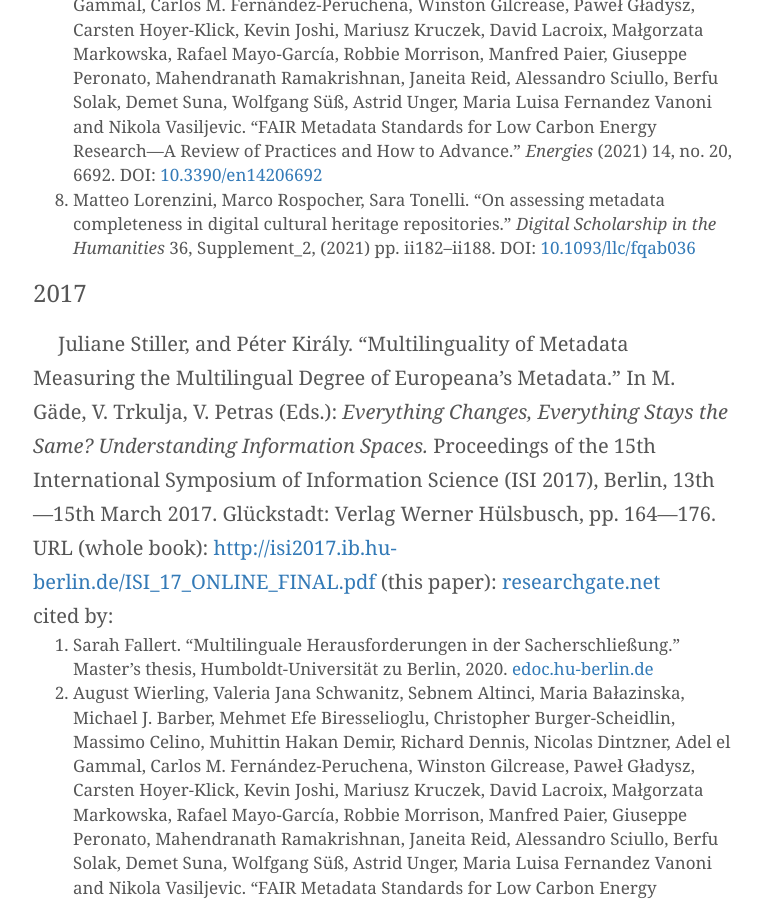
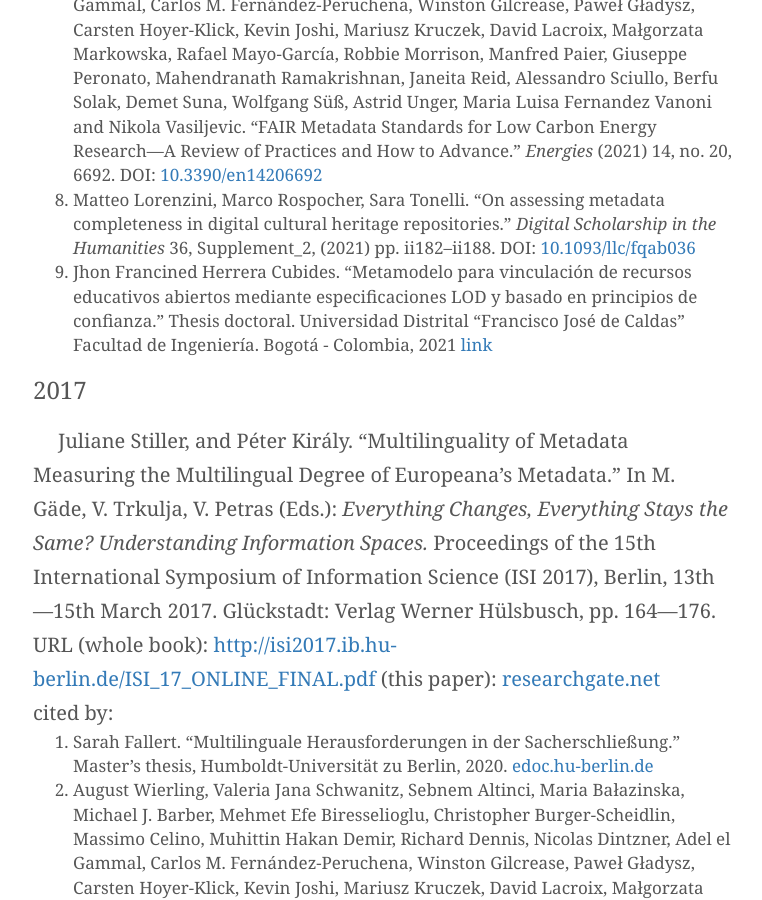
Before and after one commit to pkiraly/pkiraly.github.io, a Jekyll site: the page built from about.md, in a window 1280 px wide and 900 px high, scrolled down 2623 px. Shown: the whole window, without its empty margins (257-1019 px from the left). Built offline with Jekyll 4.4.1, drawn with Linux system fonts in a browser that asks for light colours; nearby versions of some CDN libraries; some web fonts are replaced; comment, search, counter and statistics services are not loaded; some of the changed text lies outside the part shown.

Commit message:
Adding doctorral thesis of Herrera Cubides

```diff
--- a/about.md
+++ b/about.md
@@ -63,8 +63,7 @@ cited by:<br/>
 6. Rachel Jaffe. "Rethinking Metadata’s Value and How It Is Evaluated." _Technical Services Quarterly_ 37, no. 4 (2020): 432-443. DOI: [10.1080/07317131.2020.1810443](https://doi.org/10.1080/07317131.2020.1810443)
 7. August Wierling, Valeria Jana Schwanitz, Sebnem Altinci, Maria Bałazinska, Michael J. Barber, Mehmet Efe Biresselioglu, Christopher Burger-Scheidlin, Massimo Celino, Muhittin Hakan Demir, Richard Dennis, Nicolas Dintzner, Adel el Gammal, Carlos M. Fernández-Peruchena, Winston Gilcrease, Paweł Gładysz, Carsten Hoyer-Klick, Kevin Joshi, Mariusz Kruczek, David Lacroix, Małgorzata Markowska, Rafael Mayo-García, Robbie Morrison, Manfred Paier, Giuseppe Peronato, Mahendranath Ramakrishnan, Janeita Reid, Alessandro Sciullo, Berfu Solak, Demet Suna, Wolfgang Süß, Astrid Unger, Maria Luisa Fernandez Vanoni and Nikola Vasiljevic. "FAIR Metadata Standards for Low Carbon Energy Research—A Review of Practices and How to Advance." _Energies_ (2021) 14, no. 20, 6692. DOI: [10.3390/en14206692](https://doi.org/10.3390/en14206692)
 8. Matteo Lorenzini, Marco Rospocher, Sara Tonelli. "On assessing metadata completeness in digital cultural heritage repositories." _Digital Scholarship in the Humanities_ 36, Supplement_2, (2021) pp. ii182–ii188. DOI: [10.1093/llc/fqab036](https://doi.org/10.1093/llc/fqab036)
-
-
+9. Jhon Francined Herrera Cubides. "Metamodelo para vinculación de recursos educativos abiertos mediante especificaciones LOD y basado en principios de confianza." Thesis doctoral. Universidad Distrital “Francisco José de Caldas" Facultad de Ingeniería. Bogotá - Colombia, 2021 [link](https://repository.udistrital.edu.co/handle/11349/28263)
 
 <!--
 The following paper was rejected, and is not available
@@ -140,6 +139,8 @@ Péter Király. “Measuring metadata quality”. PhD dissertation. DOI: [10.131
 cited by:<br/>
 1. Tyler J. Skluzacek, Ryan Wong, Zhuozhao Li, Ryan Chard, Kyle Chard, and Ian Foster. "A Serverless Framework for Distributed Bulk Metadata Extraction." In _Proceedings of the 30th International Symposium on High-Performance Parallel and Distributed Computing_, pp. 7-18. 2020. DOI: [10.1145/3431379.3460636](https://doi.org/10.1145/3431379.3460636)
 2. Widad Elouataoui, Imane El Alaoui, and Youssef Gahi. "Metadata Quality in the Era of Big Data and Unstructured Content." In The International Conference on Information, Communication & Cybersecurity, pp. 110-121. Springer, Cham, 2021. DOI: [10.1007/978-3-030-91738-8_11](https://doi.org/10.1007/978-3-030-91738-8_11)
+3. Salman Haider. "Library Cataloging, Classification, and Metadata Research: A Bibliography of Doctoral Dissertations—A Supplement, 2021". _Cataloging & Classification Quarterly_, 2022. no. 1. pp. 1-6. DOI: [10.1080/01639374.2021.2025183](https://doi.org/10.1080/01639374.2021.2025183)
+
 
 Péter Király. “Validating 126 million MARC records”. In *DATeCH2019 Proceedings of the 3rd International Conference on Digital Access to Textual Cultural Heritage* Brussels, Belgium — May 08-10, 2019. Published by ACM, 2019. ISBN: 978-1-4503-7194-0. pp. 161-168. DOI: [10.1145/3322905.3322929](https://doi.org/10.1145/3322905.3322929)<br/>
 cited by:<br/>
```
